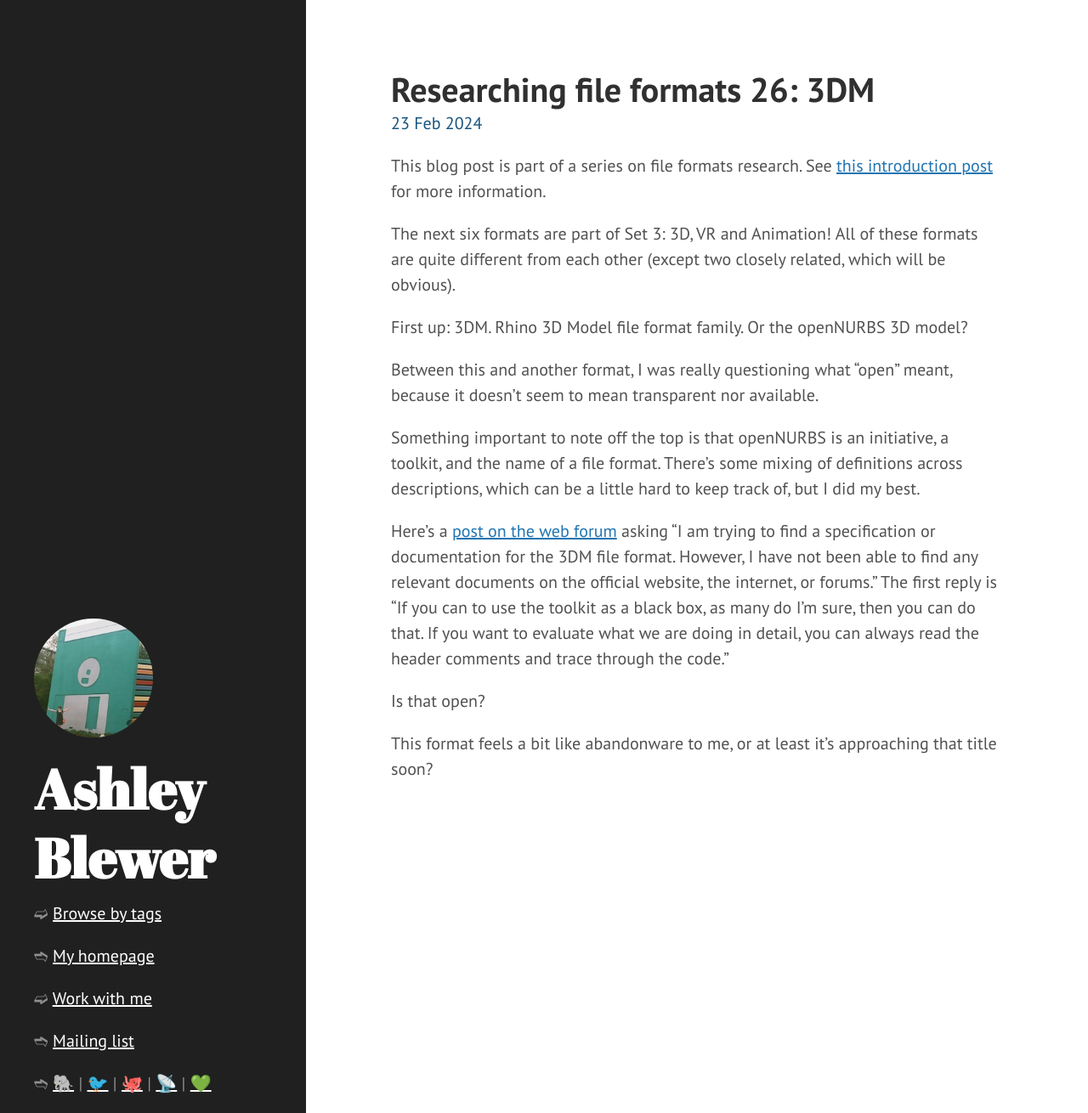
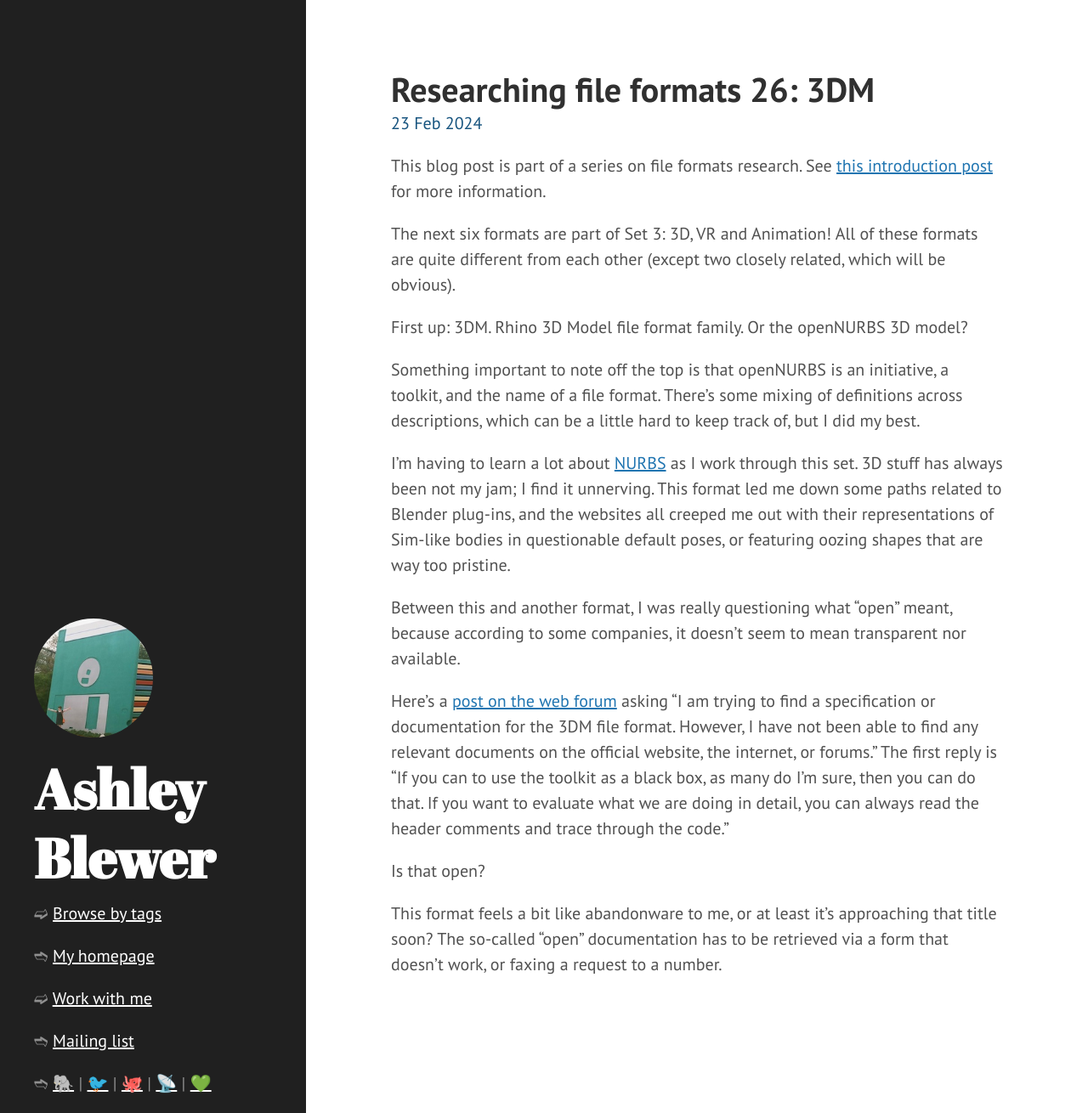
Before and after one commit to ablwr/ablwr.github.io, a Jekyll site: the page built from _posts/2024-02-23-researching-file-formats-26-3dm.md, in a window 1280 px wide and 1310 px high. Shown: the whole window at 85% size. Built offline with Jekyll 4.4.1, drawn with Linux system fonts in a browser that asks for light colours.

Commit message:
a bit more

```diff
--- a/_posts/2024-02-23-researching-file-formats-26-3dm.md
+++ b/_posts/2024-02-23-researching-file-formats-26-3dm.md
@@ -11,12 +11,14 @@
 
 First up: 3DM. Rhino 3D Model file format family. Or the openNURBS 3D model?
 
-Between this and another format, I was really questioning what "open" meant, because it doesn't seem to mean transparent nor available.
+Something important to note off the top is that openNURBS is an initiative, a toolkit, and the name of a file format. There's some mixing of definitions across descriptions, which can be a little hard to keep track of, but I did my best.
 
-Something important to note off the top is that openNURBS is an initiative, a toolkit, and the name of a file format. There's some mixing of definitions across descriptions, which can be a little hard to keep track of, but I did my best.
+I'm having to learn a lot about [NURBS](https://en.wikipedia.org/wiki/Non-uniform_rational_B-spline) as I work through this set. 3D stuff has always been not my jam; I find it unnerving. This format led me down some paths related to Blender plug-ins, and the websites all creeped me out with their representations of Sim-like bodies in questionable default poses, or featuring oozing shapes that are way too pristine.
+
+Between this and another format, I was really questioning what "open" meant, because according to some companies, it doesn't seem to mean transparent nor available.
 
 Here's a [post on the web forum](https://discourse.mcneel.com/t/i-am-looking-for-a-3dm-file-format-description/158947) asking "I am trying to find a specification or documentation for the 3DM file format. However, I have not been able to find any relevant documents on the official website, the internet, or forums." The first reply is "If you can to use the toolkit as a black box, as many do I’m sure, then you can do that. If you want to evaluate what we are doing in detail, you can always read the header comments and trace through the code."
 
 Is that open?
 
-This format feels a bit like abandonware to me, or at least it's approaching that title soon?
+This format feels a bit like abandonware to me, or at least it's approaching that title soon? The so-called "open" documentation has to be retrieved via a form that doesn't work, or faxing a request to a number.
```
